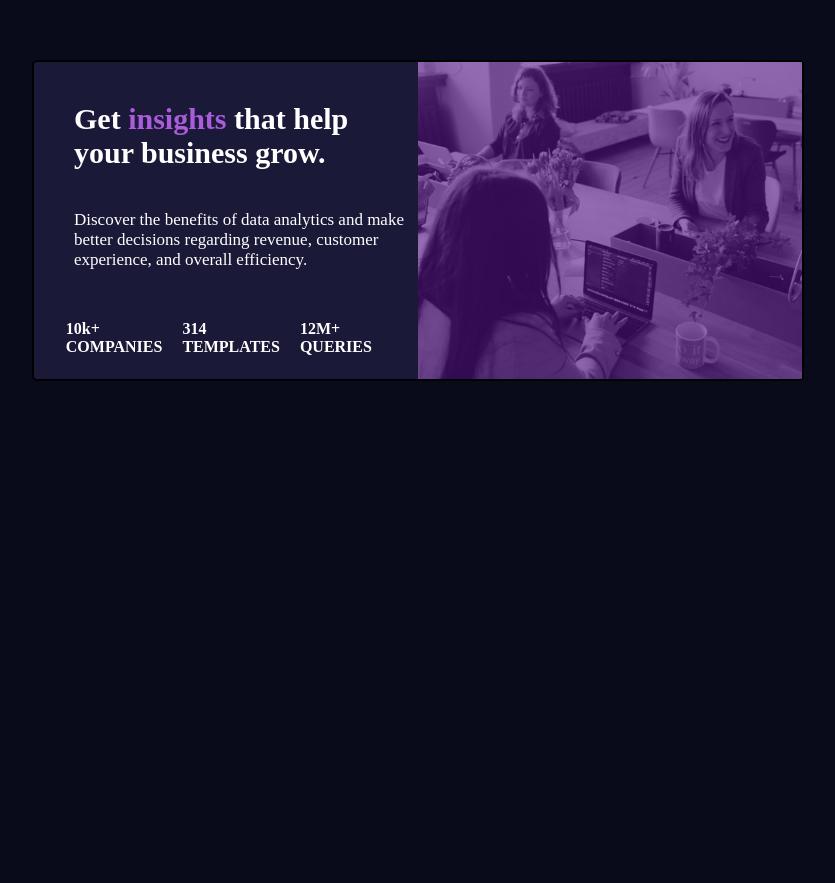
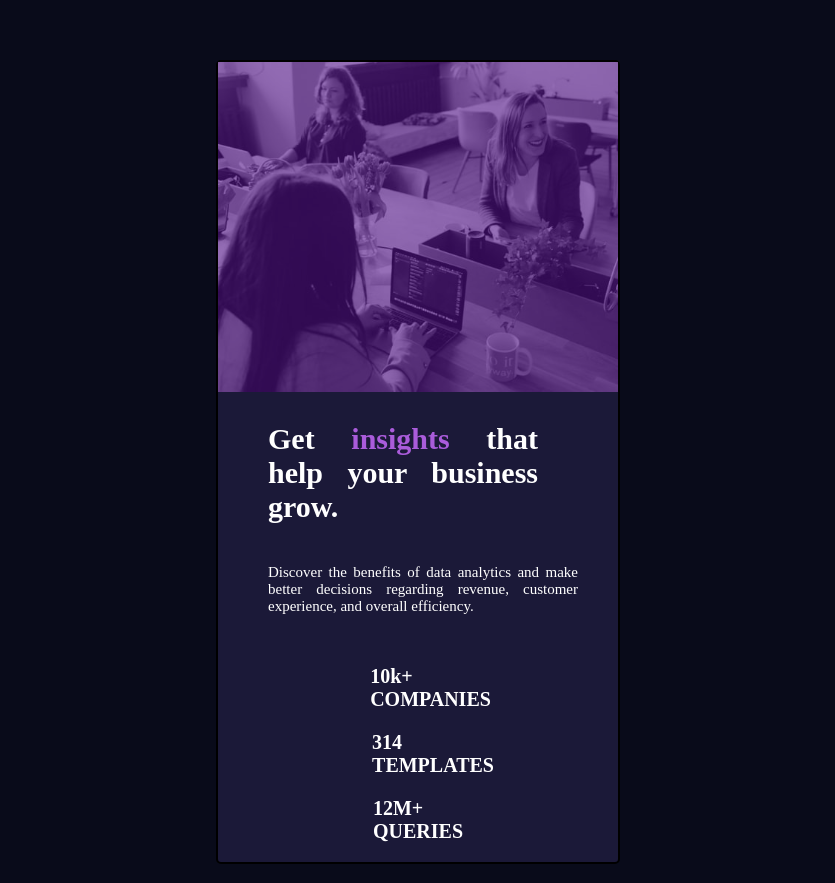
Before and after one commit to cristymiro/challengefrontendmentor, a plain HTML site: page index.html in a window 1280 px wide. Shown: the part 140-1023 px from the top of the page, without its empty margins (222-1057 px from the left). Before the commit the page ends 800 px from the top, so only its background shows below. Drawn offline with Linux system fonts and the light colour scheme.

Commit message:
segundo commit

```diff
--- a/index.html
+++ b/index.html
@@ -10,10 +10,10 @@
 <body>
     <div id="contenedor">
         <div class="contenedorizquierdo">
-            <h2>Get <span>insights</span> that help<br>
+            <h2>Get <span>insights</span> that help
                  your business grow.</h2>
-                 <p>Discover the benefits of data analytics and make<br>
-                     better decisions regarding revenue, customer<br>
+                 <p>Discover the benefits of data analytics and make
+                     better decisions regarding revenue, customer
                       experience, and overall efficiency.</p>
                       <div class="media">
                         <div class="medias1">
--- a/style.css
+++ b/style.css
@@ -47,7 +47,8 @@ body{
     margin-top: 30px;
     color: white;
     text-align: justify;
-    margin-left: 30px;
+    margin-left: 40px;
+    margin-right: 70px;
     padding: 10px;
 }
 
@@ -59,9 +60,10 @@ body{
     color: white;
     text-align: center;
     margin-top: 20px;
-    font-size: 17px;
+    font-size: 15px;
     text-align: justify;
-    margin-left: 30px;
+    margin-left: 40px;
+    margin-right: 30px;
     padding: 10px;
 }
 
@@ -75,6 +77,7 @@ body{
     display: flex;
     justify-content: center;
     justify-content: space-between;
+    margin-bottom: 30px;
 
 }
 
@@ -97,3 +100,69 @@ body{
     padding: 10px;
 
 }
+
+
+@media (max-width: 1350px){
+    #contenedor{
+        height: 800px;
+        width: 400px;
+       display: flex;
+       align-items: center;
+       flex-wrap: nowrap;
+       flex-direction: column;
+       align-content: space-between;
+
+    }
+
+    #contenedor .contenedorderecho{
+       order: -1;
+       width: 100%;
+
+    }
+
+
+   .contenedorderecho img{
+     overflow: hidden;
+   }
+   #contenedor .contenedorizquierdo{
+
+       width: 100%;
+       height: 70%;
+
+   }
+
+   .contenedorizquierdo{
+    display: flex;
+    flex-direction: column;
+
+   }
+
+   .contenedorizquierdo h2{
+    font-size: 30px;
+    margin-top: 20px;
+
+
+}
+ .media{
+     display: flex;
+     flex-direction: column;
+     align-items: center;
+     align-content: space-between;
+
+ }
+ #contenedor .media .medias1{
+    margin-right: -80px;
+    font-size: 20px;
+    padding: 10px;
+ }
+ #contenedor .media .medias2{
+    margin-right: -30px;
+    font-size: 20px;
+    padding: 10px;
+ }
+ #contenedor .media .medias3{
+    padding: 10px;
+    font-size: 20px;
+ }
+
+}
```
Also changed, not shown: 3 other files.
